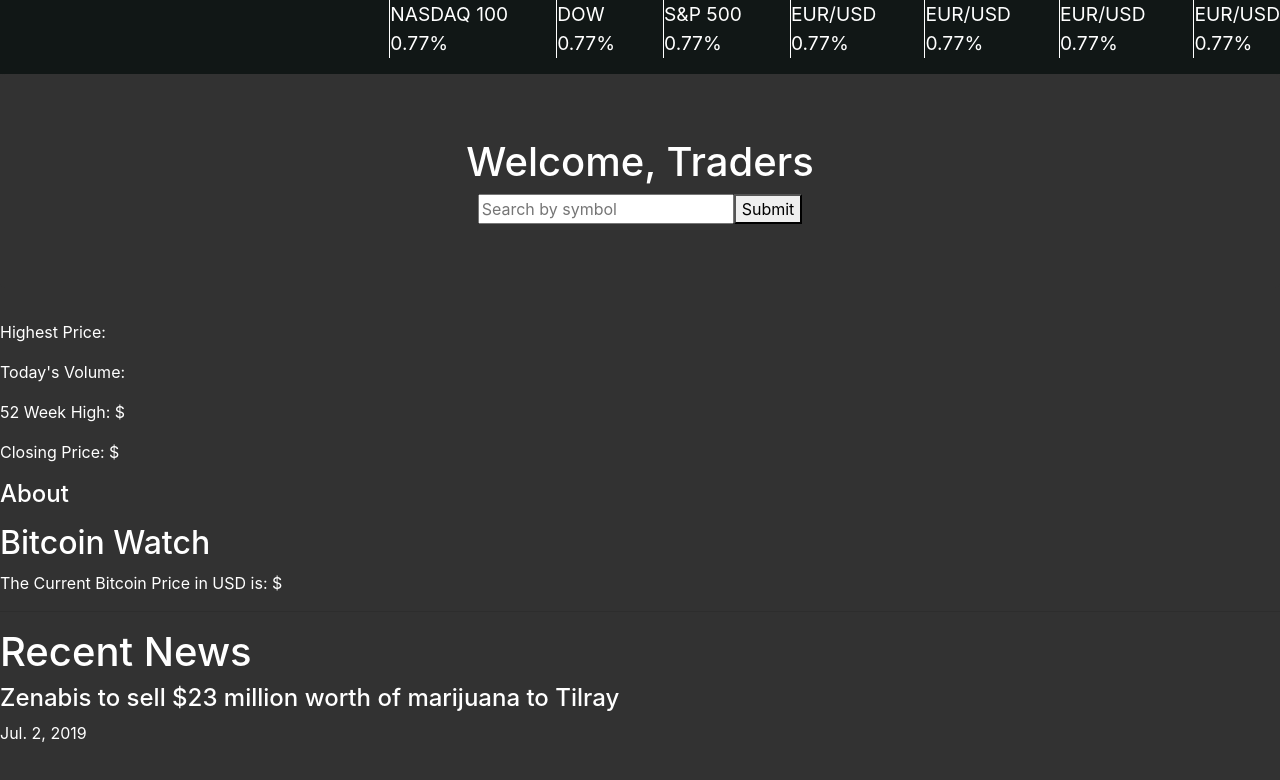
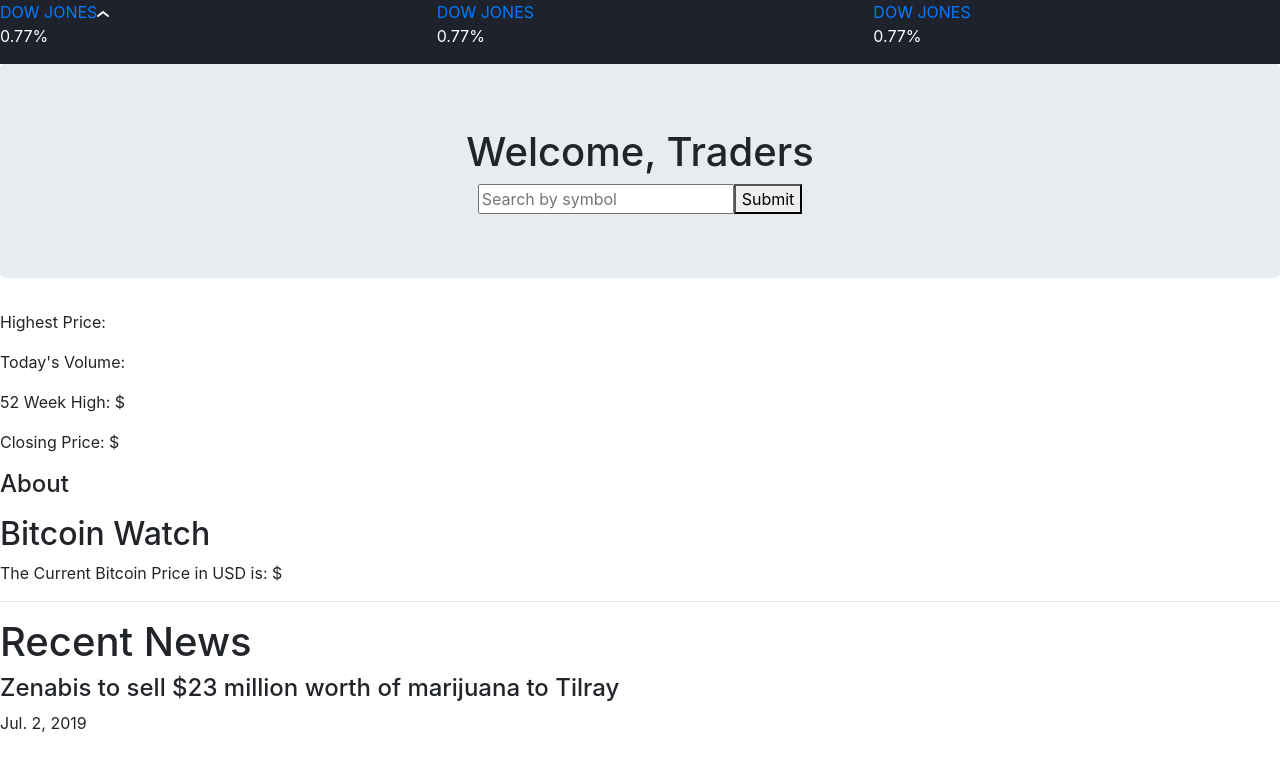
Before and after one commit to tonyc417/crypto-wallet, a React (Create React App) app: page / in a window 1280 px wide. Shown: the top 780 px of the page. Built offline with nearby package versions, Linux system fonts and the light colour scheme; no server answers.

Commit message:
added new ticker bar

```diff
--- a/src/App.css
+++ b/src/App.css
@@ -2,9 +2,13 @@
   text-align: center;
 }
 
-body, .jumbotron {
-background: #323232;
-color: white;
+.row {
+  background-color: #1e222d;
+  color: white;
+}
+
+.tickerSymbol {
+  height: 8px;
 }
 
 .App-logo {
--- a/src/components/Navbar.js
+++ b/src/components/Navbar.js
@@ -2,81 +2,29 @@ import React from 'react';
 
 const navbar = () => {
     return (
-        <div>
-            <nav>
-                <ul>
-                    <li>
-                        <a href="/">
-                            <div>
-                                <span>NASDAQ 100</span>
-                            </div>
-                            <div>
-                                <span>0.77%</span>
-                            </div>
-                        </a>
-                    </li>
-                    <li>
-                        <a href="/">
-                            <div>
-                                <span>DOW</span>
-                            </div>
-                            <div>
-                                <span>0.77%</span>
-                            </div>
-                        </a>
-                    </li>
-                    <li>
-                        <a href="/">
-                            <div>
-                                <span>S&P 500</span>
-                            </div>
-                            <div>
-                                <span>0.77%</span>
-                            </div>
-                        </a>
-                    </li>
-                    <li>
-                        <a href="/">
-                            <div>
-                                <span>EUR/USD</span>
-                            </div>
-                            <div>
-                                <span>0.77%</span>
-                            </div>
-                        </a>
-                    </li>
-                    <li>
-                        <a href="/">
-                            <div>
-                                <span>EUR/USD</span>
-                            </div>
-                            <div>
-                                <span>0.77%</span>
-                            </div>
-                        </a>
-                    </li>
-                    <li>
-                        <a href="/">
-                            <div>
-                                <span>EUR/USD</span>
-                            </div>
-                            <div>
-                                <span>0.77%</span>
-                            </div>
-                        </a>
-                    </li>
-                    <li>
-                        <a href="/">
-                            <div>
-                                <span>EUR/USD</span>
-                            </div>
-                            <div>
-                                <span>0.77%</span>
-                            </div>
-                        </a>
-                    </li>
-                </ul>
-            </nav>
+        <div className="row">
+            <div className="col-sm">
+                <a href="/">
+                    DOW JONES
+                </a>
+                <svg className="tickerSymbol" xmlns="http://www.w3.org/2000/svg" viewBox="0 0 12 8">
+                    <path fill="none" stroke="currentcolor" stroke-linecap="round" stroke-width="2" d="m1 6 5-4 5 4">
+                    </path>
+                </svg>
+                <p>0.77%</p>
+            </div>
+            <div className="col-sm">
+                <a href="/">
+                    DOW JONES
+                </a>
+                <p>0.77%</p>
+            </div>
+            <div className="col-sm">
+                <a href="/">
+                    DOW JONES
+                </a>
+                <p>0.77%</p>
+            </div>
         </div>
     )
 }
```
